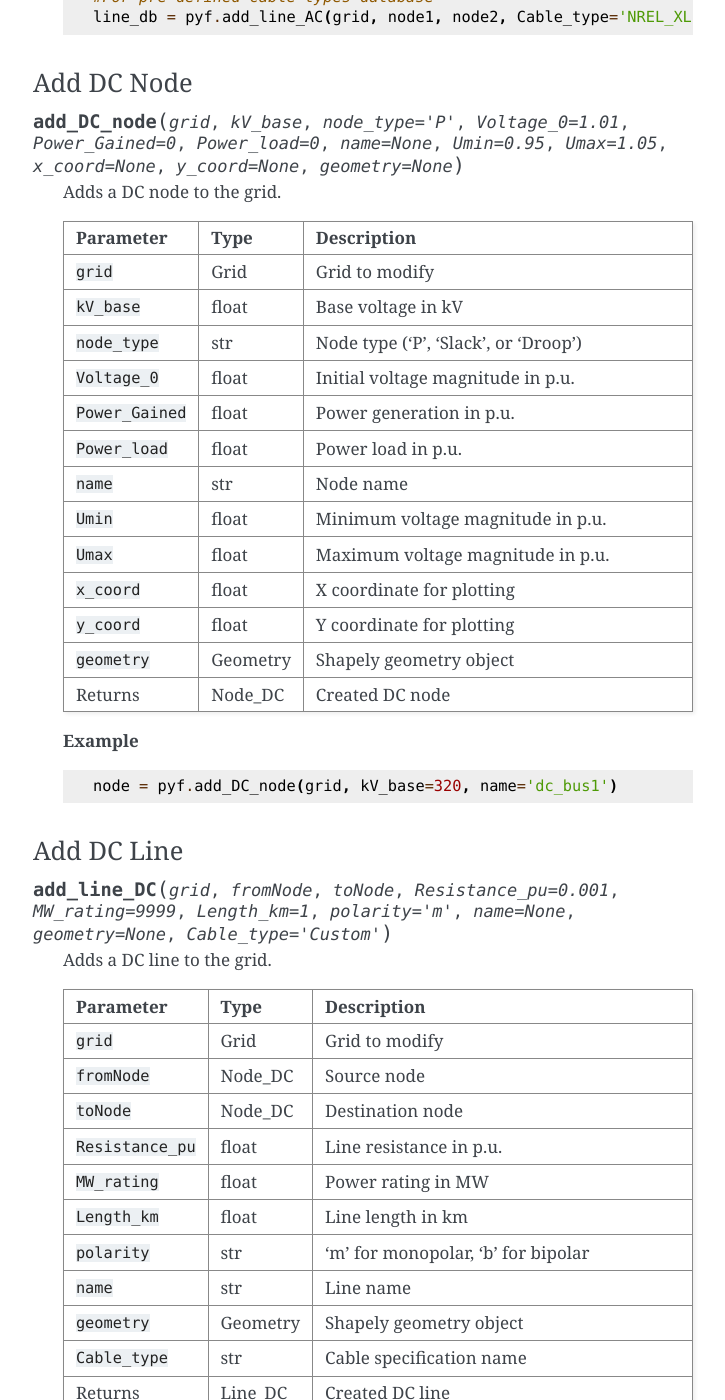
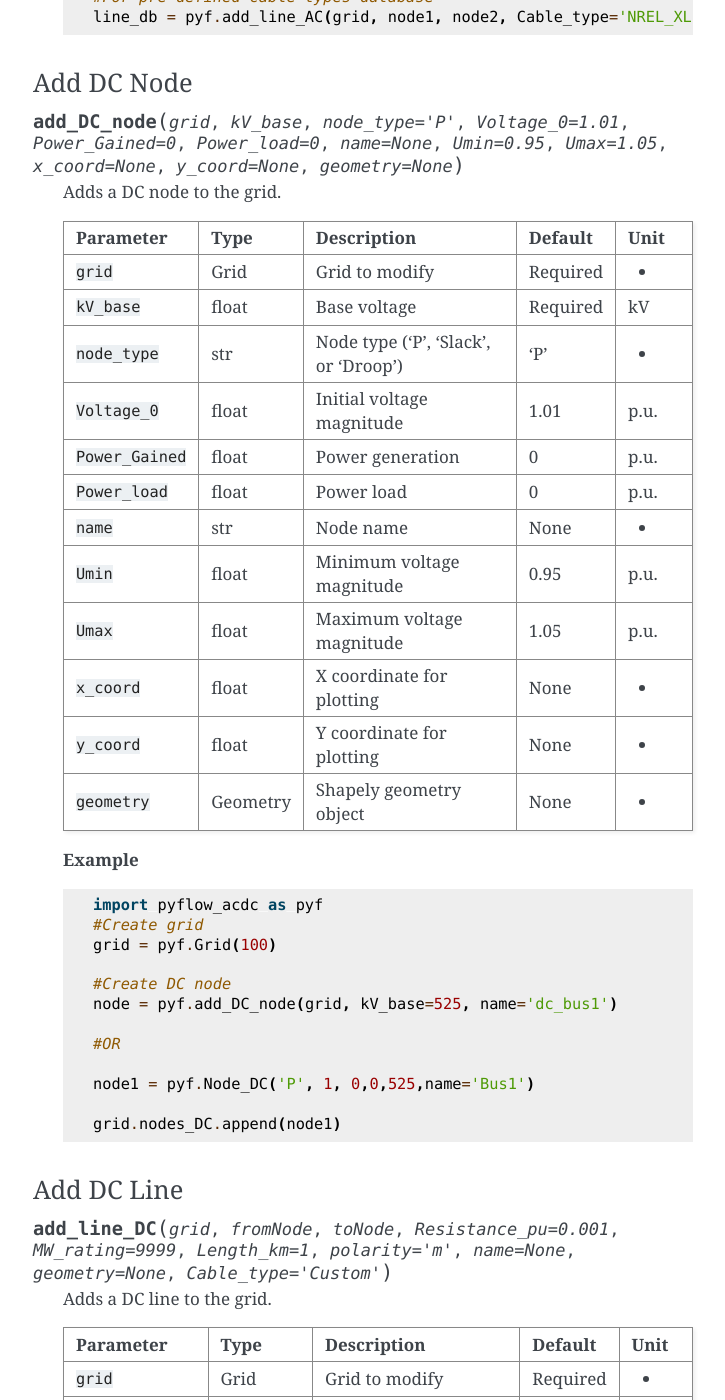
Before and after one commit to BernardoCV/pyflow_acdc, a Sphinx documentation site: the page built from docs/api/grid_mod.rst, in a window 1280 px wide and 1400 px high, scrolled down 3513 px. Shown: the whole window, without its empty margins (387-1112 px from the left). Built offline with Sphinx 7.4.7, drawn with Linux system fonts in a browser that asks for light colours; some of the changed text lies outside the part shown.

Commit message:
docs update

```diff
--- a/docs/api/grid_mod.rst
+++ b/docs/api/grid_mod.rst
@@ -248,12 +248,12 @@
       * - ``R_Ohm_km``
         - float
         - Resistance
-        - None
+        - Required
         - Ω/km
       * - ``L_mH_km``
         - float
         - Inductance
-        - None
+        - Required
         - mH/km
       * - ``C_uF_km``
         - float
@@ -268,13 +268,14 @@
       * - ``A_rating``
         - float
         - Current rating
-        - None
+        - Required
         - A
       * - ``Length_km``
         - float
         - Line length
         - 1
         - km
+
    For pre defined cable types database
 
    .. list-table::
@@ -329,57 +330,92 @@
    Adds a DC node to the grid.
 
    .. list-table::
-      :widths: 20 10 70
+      :widths: 15 10 50 10 15
       :header-rows: 1
 
       * - Parameter
         - Type
         - Description
+        - Default
+        - Unit
       * - ``grid``
         - Grid
         - Grid to modify
+        - Required
+        - -
       * - ``kV_base``
         - float
-        - Base voltage in kV
+        - Base voltage
+        - Required
+        - kV
       * - ``node_type``
         - str
         - Node type ('P', 'Slack', or 'Droop')
+        - 'P'
+        - -
       * - ``Voltage_0``
         - float
-        - Initial voltage magnitude in p.u.
+        - Initial voltage magnitude
+        - 1.01
+        - p.u.
       * - ``Power_Gained``
         - float
-        - Power generation in p.u.
+        - Power generation
+        - 0
+        - p.u.
       * - ``Power_load``
         - float
-        - Power load in p.u.
+        - Power load
+        - 0
+        - p.u.
       * - ``name``
         - str
         - Node name
+        - None
+        - -
       * - ``Umin``
         - float
-        - Minimum voltage magnitude in p.u.
+        - Minimum voltage magnitude
+        - 0.95
+        - p.u.
       * - ``Umax``
         - float
-        - Maximum voltage magnitude in p.u.
+        - Maximum voltage magnitude
+        - 1.05
+        - p.u.
       * - ``x_coord``
         - float
         - X coordinate for plotting
+        - None
+        - -
       * - ``y_coord``
         - float
         - Y coordinate for plotting
+        - None
+        - -
       * - ``geometry``
         - Geometry
         - Shapely geometry object
-      * - Returns
-        - Node_DC
-        - Created DC node
+        - None
+        - -
+
 
    **Example**
 
    .. code-block:: python
 
-       node = pyf.add_DC_node(grid, kV_base=320, name='dc_bus1')
+       import pyflow_acdc as pyf
+       #Create grid
+       grid = pyf.Grid(100)
+
+       #Create DC node
+       node = pyf.add_DC_node(grid, kV_base=525, name='dc_bus1')
+
+       #OR
+
+       node1 = pyf.Node_DC('P', 1, 0,0,525,name='Bus1')
+
+       grid.nodes_DC.append(node1)
 
 
 Add DC Line
@@ -390,51 +426,85 @@
    Adds a DC line to the grid.
 
    .. list-table::
-      :widths: 20 10 70
+      :widths: 15 10 50 10 15
       :header-rows: 1
 
       * - Parameter
         - Type
         - Description
+        - Default
+        - Unit
       * - ``grid``
         - Grid
         - Grid to modify
+        - Required
+        - -
       * - ``fromNode``
         - Node_DC
         - Source node
+        - Required
+        - -
       * - ``toNode``
         - Node_DC
         - Destination node
+        - Required
+        - -
       * - ``Resistance_pu``
         - float
-        - Line resistance in p.u.
+        - Line resistance
+        - 0.001
+        - p.u.
       * - ``MW_rating``
         - float
-        - Power rating in MW
+        - Power rating
+        - 9999
+        - MW
       * - ``Length_km``
         - float
-        - Line length in km
+        - Line length
+        - 1
+        - km
       * - ``polarity``
         - str
-        - 'm' for monopolar, 'b' for bipolar
+        - 'm' for asymmetric monopolar,'sm' for symmetric monopolar, 'b' for bipolar
+        - 'm'
+        - -
       * - ``name``
         - str
         - Line name
+        - None
+        - -
       * - ``geometry``
         - Geometry
         - Shapely geometry object
+        - None
+        - -
       * - ``Cable_type``
         - str
         - Cable specification name
-      * - Returns
-        - Line_DC
-        - Created DC line
+        - 'Custom'
+        - -
+
 
    **Example**
 
    .. code-block:: python
 
-       line = pyf.add_line_DC(grid, node1, node2, MW_rating=1000, polarity='b')
+      import pyflow_acdc as pyf
+      #Create grid
+      grid = pyf.Grid(100)
+
+      #Create nodes
+      node1 = pyf.add_DC_node(grid, 525)
+      node2 = pyf.add_DC_node(grid, 525)
+
+      line = pyf.add_line_DC(grid, node1, node2, Resistance_pu=0.0000318, MW_rating=1000, polarity='b', Length_km=10)
+
+      #OR
+      node3 = pyf.add_DC_node(grid, 525)
+      node4 = pyf.add_DC_node(grid, 525)
+
+      line_db = pyf.add_line_DC(grid, node3, node4, Cable_type='NREL_HVDC_2500mm_525kV', polarity='b', Length_km=10)
 
 Add AC/DC Converter
 ^^^^^^^^^^^^^^^^^^^^
@@ -444,54 +514,150 @@
    Adds an AC/DC converter to the grid.
 
    .. list-table::
-      :widths: 20 10 70
+      :widths: 15 10 50 15 10
       :header-rows: 1
 
       * - Parameter
         - Type
         - Description
+        - Default
+        - Unit
       * - ``grid``
         - Grid
         - Grid to modify
+        - Required
+        - -
       * - ``AC_node``
         - Node_AC
         - AC side node
+        - Required
+        - -
       * - ``DC_node``
         - Node_DC
         - DC side node
+        - Required
+        - -
       * - ``AC_type``
         - str
-        - AC control type ('PV', 'PQ')
+        - AC control type ('PV', 'PQ', 'Slack')
+        - 'PV'
+        - -
       * - ``DC_type``
         - str
-        - DC control type
+        - DC control type ('P', 'Slack', 'Droop')
+        - None
+        - -
       * - ``P_AC_MW``
         - float
         - AC active power setpoint
+        - 0
+        - MW
       * - ``Q_AC_MVA``
         - float
         - AC reactive power setpoint
+        - 0
+        - MVAr
       * - ``P_DC_MW``
         - float
         - DC power setpoint
+        - 0
+        - MW
+      * - ``Transformer_resistance``
+        - float
+        - Transformer resistance
+        - 0
+        - pu
+      * - ``Transformer_reactance``
+        - float
+        - Transformer reactance
+        - 0
+        - pu
+      * - ``Phase_Reactor_R``
+        - float
+        - Phase reactor resistance
+        - 0
+        - pu
+      * - ``Phase_Reactor_X``
+        - float
+        - Phase reactor reactance
+        - 0
+        - pu
+      * - ``Filter``
+        - float
+        - Filter susceptance
+        - 0
+        - pu
+      * - ``Droop``
+        - float
+        - Droop constant
+        - 0
+        - pu
+      * - ``kV_base``
+        - float
+        - AC side base voltage
+        - None
+        - kV
       * - ``MVA_max``
         - float
         - Converter rating
+        - None
+        - MVA
       * - ``nConvP``
         - int
         - Number of parallel converters
+        - 1
+        - -
       * - ``geometry``
         - Geometry
         - Shapely geometry object
+        - None
+        - -
       * - Returns
         - AC_DC_converter
         - Created converter
+        - -
+        - -
 
-   **Example**
+   For Power Flow AC side control type:
 
-   .. code-block:: python
+   .. list-table::
+      :widths: 10 10 80
+      :header-rows: 1
 
-       conv = pyf.add_ACDC_converter(grid, ac_node, dc_node, MVA_max=1000)
+      * - ``AC_type``
+        - ``DC_type``
+        - Additional requiered Values
+      * - Slack
+        - PAC
+        - None
+      * - PQ
+        - PAC
+        - ``Q_AC_MVA``
+      * - PV
+        - PAC
+        - ``P_AC_MW``
+
+   For Power Flow DC side control type:
+
+   .. list-table::
+      :widths: 10 10 80
+      :header-rows: 1
+
+      * - ``DC_type``
+        - ``AC_type``
+        - Requiered Values
+      * - P
+        - PQ, PV
+        - ``P_DC_MW``
+      * - Droop
+        - PQ, PV
+        - ``P_DC_MW`` , ``Droop``
+
+**Example**
+
+.. code-block:: python
+
+    conv = pyf.add_ACDC_converter(grid, ac_node, dc_node, MVA_max=1000)
 
 Add Generator
 ^^^^^^^^^^^^^^
--- a/pyproject.toml
+++ b/pyproject.toml
@@ -6,7 +6,7 @@
 
 [project]
 name = "pyflow_acdc"
-version = "0.2.2"
+version = "0.2.3"
 license = {file = "LICENSE.txt"}
 requires-python = ">= 3.8"
 
@@ -58,7 +58,7 @@
 
 [project.urls]
 
-Repository = "https://github.com/BernardoCV/pyflow_acdc/archive/refs/tags/v0.2.2.tar.gz"
+Repository = "https://github.com/BernardoCV/pyflow_acdc/archive/refs/tags/v0.2.3.tar.gz"
 
 
 [tool.setuptools]
```
Also changed, not shown: README.md (+2 -0 lines), docs/api/modelling.rst (+7 -0 lines), 9 other files.
